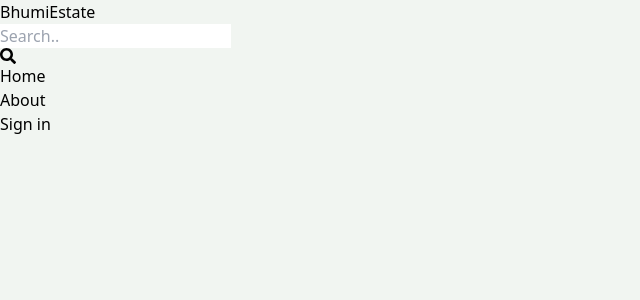
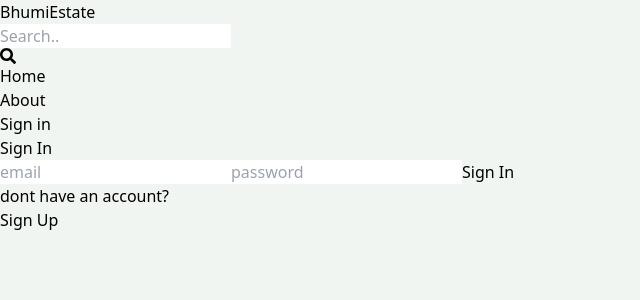
Before and after one commit to vinaybh01/mern-estate, a React (Vite) app in the folder client/: page /signin in a window 1280 px wide. Shown: the top 300 px of the page, without its empty margins (0-640 px from the left). Built offline with nearby package versions, Linux system fonts and the light colour scheme.

Commit message:
complete signin and signup

```diff
--- a/client/src/pages/SignIn.jsx
+++ b/client/src/pages/SignIn.jsx
@@ -1,7 +1,79 @@
-import React from "react";
+import { useState } from "react";
+import { Link, useNavigate } from "react-router-dom";
 
 function SignIn() {
-  return <div></div>;
+  const [formData, setFormData] = useState({});
+  const [error, setError] = useState(null);
+  const [loading, setLoading] = useState(false);
+  const navigate = useNavigate();
+  const handleChange = (e) => {
+    setFormData({
+      ...formData,
+      [e.target.id]: e.target.value,
+    });
+  };
+
+  const handleSubmit = async (e) => {
+    e.preventDefault();
+    try {
+      setLoading(true);
+      const res = await fetch("/api/auth/signin", {
+        method: "POST",
+        headers: {
+          "Content-Type": "application/json",
+        },
+        body: JSON.stringify(formData),
+      });
+      const data = await res.json();
+      console.log(data);
+      if (data.success === false) {
+        setLoading(false);
+        setError(data.message);
+        return;
+      }
+      setLoading(false);
+      setError(null);
+      navigate("/");
+    } catch (error) {
+      setLoading(false);
+      setError(error.message);
+    }
+  };
+
+  return (
+    <div className="p-3 max-w-lg mx-auto">
+      <h1 className="text-3xl text-center font-semibold my-7">Sign In</h1>
+      <form onSubmit={handleSubmit} className="flex flex-col gap-4">
+        <input
+          type="email"
+          placeholder="email"
+          className="border p-3 rounded-lg"
+          id="email"
+          onChange={handleChange}
+        />
+        <input
+          type="password"
+          placeholder="password"
+          className="border p-3 rounded-lg"
+          id="password"
+          onChange={handleChange}
+        />
+        <button
+          disabled={loading}
+          className="bg-slate-700 text-white p-3 rounded-lg uppercase hover:opacity-95 disabled:opacity-80"
+        >
+          {loading ? "Loading..." : "Sign In"}
+        </button>
+      </form>
+      <div className="flex gap-2 mt-5">
+        <p>dont have an account?</p>
+        <Link to={"/sign-in"}>
+          <span className="text-blue-700">Sign Up</span>
+        </Link>
+      </div>
+      {error && <p className="text-red-500 mt-5">{error}</p>}
+    </div>
+  );
 }
 
 export default SignIn;
--- a/client/src/pages/SignUp.jsx
+++ b/client/src/pages/SignUp.jsx
@@ -1,47 +1,49 @@
-import React, { useState } from "react";
+import { useState } from "react";
 import { Link, useNavigate } from "react-router-dom";
-import axios from "axios";
 
-function SignUp() {
+export default function SignUp() {
   const [formData, setFormData] = useState({});
   const [error, setError] = useState(null);
   const [loading, setLoading] = useState(false);
   const navigate = useNavigate();
-
   const handleChange = (e) => {
     setFormData({
       ...formData,
       [e.target.id]: e.target.value,
     });
   };
+
   const handleSubmit = async (e) => {
     e.preventDefault();
     try {
       setLoading(true);
-      const res = await axios.post("api/auth/signup", formData);
-
-      const data = await res.data;
-      console.log("done");
-
+      const res = await fetch("/api/auth/signup", {
+        method: "POST",
+        headers: {
+          "Content-Type": "application/json",
+        },
+        body: JSON.stringify(formData),
+      });
+      const data = await res.json();
+      console.log(data);
       if (data.success === false) {
         setLoading(false);
         setError(data.message);
         return;
       }
-
       setLoading(false);
       setError(null);
-      navigate("/sigin");
+      navigate("/signin");
     } catch (error) {
       setLoading(false);
-      console.error(error);
+      setError(error.message);
     }
   };
 
   return (
     <div className="p-3 max-w-lg mx-auto">
-      <h1 className="text-3xl text-center font-semibold my-7"> Sign Up</h1>
-      <form onSubmit={handleSubmit} className="flex flex-col gap-4" action="">
+      <h1 className="text-3xl text-center font-semibold my-7">Sign Up</h1>
+      <form onSubmit={handleSubmit} className="flex flex-col gap-4">
         <input
           type="text"
           placeholder="username"
@@ -67,18 +69,16 @@
           disabled={loading}
           className="bg-slate-700 text-white p-3 rounded-lg uppercase hover:opacity-95 disabled:opacity-80"
         >
-          {loading ? "Loading.." : "SIGNUP"}
+          {loading ? "Loading..." : "Sign Up"}
         </button>
       </form>
       <div className="flex gap-2 mt-5">
-        <p>Have a account?</p>
-        <Link to="/signin">
-          <span className="text-blue-700">sign in</span>
+        <p>Have an account?</p>
+        <Link to={"/sign-in"}>
+          <span className="text-blue-700">Sign in</span>
         </Link>
       </div>
       {error && <p className="text-red-500 mt-5">{error}</p>}
     </div>
   );
 }
-
-export default SignUp;
```
